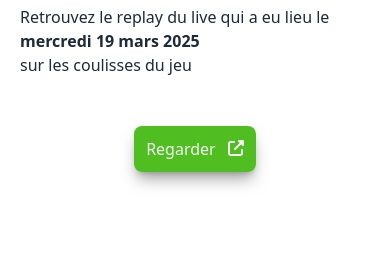
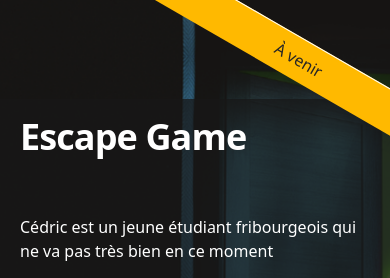
Before and after one commit to danielthalmann/www.schizogame.ch, a PHP site: page /fr/index.php in a window 390 px wide. Shown: the part 1252-1530 px from the top of the page. Run offline with PHP 8.4, Linux system fonts and the light colour scheme; style sheets or scripts are compiled from the project's sources.

Commit message:
move online events

```diff
--- a/src/fr/index.php
+++ b/src/fr/index.php
@@ -53,57 +53,6 @@
     </section>
     <!-- End block -->
 
-    <!-- End block -->
-    <section class=" bg-white">
-        <div class="grid grid-cols-1 lg:grid-cols-2 max-w-screen-xl mx-auto">
-            <div class="text-gray-800 flex relative overflow-hidden">
-                <div class="p-5 lg:text-center my-15 lg:m-auto w-full">
-                    <h1 class="max-w-2xl mb-4 text-4xl font-extrabold leading-none tracking-tight md:text-5xl xl:text-6xl">
-                        Événement en ligne
-                    </h1>
-                    <?php
-                        $event_date = new DateTime('2025-03-19 15:30:00');
-    $current_date = new DateTime();
-    if ($event_date > $current_date):
-        ?>
-                    <div class="my-15 max-w-2xl mb-6 font-light lg:mb-8 md:text-lg lg:text-xl">
-                        Retrouvez-nous en direct le <span class="font-bold">mercredi 19 mars 2025</span><br>
-                        de <span class="font-bold">14h30 à 15h30</span><br>
-                        pour découvrir les coulisses du jeu
-                    </div>
-                    <div class="my-15 max-w-2xl mb-6 font-light lg:mb-10 md:text-lg lg:text-xl">
-                    </div>
-                    <div class="my-10 text-center">
-                        <a target="_blank" class="bg-jds-500 text-neutral-100 p-3 rounded-lg shadow-lg shadow-jdsgray-500/50" href="https://maison.schizinfo.com/session/2337f27d-56da-ef11-88f8-6045bd89b60c/le-jeu-s-invite-dans-la-schizophrenie">
-                            <span>S'inscrire</span>
-                            <svg class="inline ml-2 mb-1 h-4 fill-neutral-100" xmlns="http://www.w3.org/2000/svg" viewBox="0 0 512 512"><path d="M352 0c-12.9 0-24.6 7.8-29.6 19.8s-2.2 25.7 6.9 34.9L370.7 96 201.4 265.4c-12.5 12.5-12.5 32.8 0 45.3s32.8 12.5 45.3 0L416 141.3l41.4 41.4c9.2 9.2 22.9 11.9 34.9 6.9s19.8-16.6 19.8-29.6l0-128c0-17.7-14.3-32-32-32L352 0zM80 32C35.8 32 0 67.8 0 112L0 432c0 44.2 35.8 80 80 80l320 0c44.2 0 80-35.8 80-80l0-112c0-17.7-14.3-32-32-32s-32 14.3-32 32l0 112c0 8.8-7.2 16-16 16L80 448c-8.8 0-16-7.2-16-16l0-320c0-8.8 7.2-16 16-16l112 0c17.7 0 32-14.3 32-32s-14.3-32-32-32L80 32z"/></svg>
-                        </a>
-                    </div>
-
-                    <?php else:  ?>
-                    <div class="my-15 max-w-2xl mb-6 font-light lg:mb-8 md:text-lg lg:text-xl">
-                        Retrouvez le replay du live qui a eu lieu le <span class="font-bold">mercredi 19 mars 2025</span><br>
-                        sur les coulisses du jeu
-                    </div>
-                    <div class="my-15 max-w-2xl mb-6 font-light lg:mb-10 md:text-lg lg:text-xl">
-                    </div>
-                    <div class="my-10 text-center">
-                        <a target="_blank" class="bg-jds-500 text-neutral-100 p-3 rounded-lg shadow-lg shadow-jdsgray-500/50" href="https://www.youtube.com/watch?v=mitRvWKm2c4">
-                            <span>Regarder</span>
-                            <svg class="inline ml-2 mb-1 h-4 fill-neutral-100" xmlns="http://www.w3.org/2000/svg" viewBox="0 0 512 512"><path d="M352 0c-12.9 0-24.6 7.8-29.6 19.8s-2.2 25.7 6.9 34.9L370.7 96 201.4 265.4c-12.5 12.5-12.5 32.8 0 45.3s32.8 12.5 45.3 0L416 141.3l41.4 41.4c9.2 9.2 22.9 11.9 34.9 6.9s19.8-16.6 19.8-29.6l0-128c0-17.7-14.3-32-32-32L352 0zM80 32C35.8 32 0 67.8 0 112L0 432c0 44.2 35.8 80 80 80l320 0c44.2 0 80-35.8 80-80l0-112c0-17.7-14.3-32-32-32s-32 14.3-32 32l0 112c0 8.8-7.2 16-16 16L80 448c-8.8 0-16-7.2-16-16l0-320c0-8.8 7.2-16 16-16l112 0c17.7 0 32-14.3 32-32s-14.3-32-32-32L80 32z"/></svg>
-                        </a>
-                    </div>
-                    <?php  endif;  ?>
-                </div>
-            </div>
-            <div class="text-white flex relative overflow-hidden order-first lg:order-none ">
-                <div class="p-5 lg:text-center lg:my-15 lg:m-auto w-full">
-                    <img src="/images/INSTAGRAM_POST_2018x2018_150125.jpg">
-                </div>
-            </div>
-        </div>
-    </section>
-    <!-- End block -->
 
     <!-- Start block -->
     <section class="bg-neutral-900">
```
